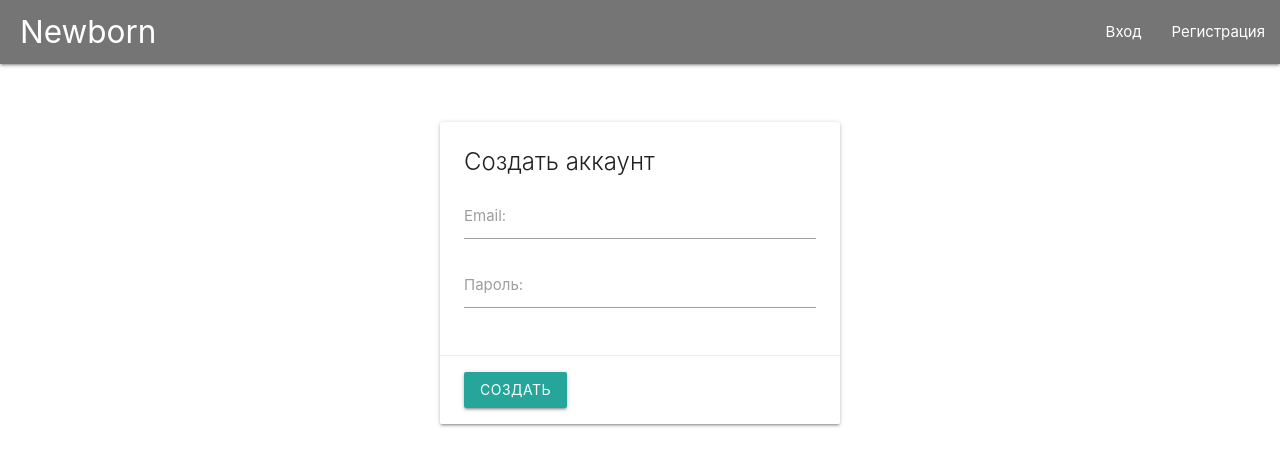
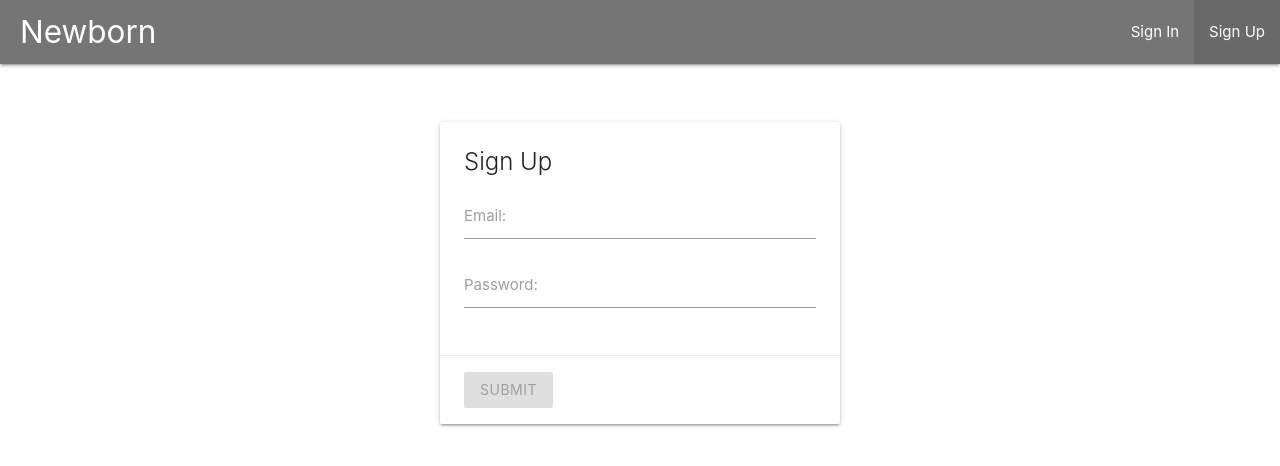
Before and after one commit to krizzis/mean_stack_course, an Angular app in the folder client/: page /register in a window 1280 px wide. Shown: the top 466 px of the page. Built offline with nearby package versions, Linux system fonts and the light colour scheme.

Commit message:
43. add registration service

```diff
--- a/client/src/app/login-page/login-page.component.html
+++ b/client/src/app/login-page/login-page.component.html
@@ -4,7 +4,7 @@
     (ngSubmit)="onSubmit()"
 >
     <div class="card-content">
-        <span class="card-title">Войти в систему</span>
+        <span class="card-title">Sign In</span>
         <div class="input-field">
             <input
                 id="email"
@@ -27,7 +27,7 @@
                 type="password"
                 formControlName="password"
                 [ngClass]="{'invalid': form.get('password').invalid && form.get('password').touched}">
-            <label for="password">Пароль:</label>
+            <label for="password">Password:</label>
             <span
             class="helper-text red-text"
             *ngIf="form.get('password').invalid && form.get('password').touched"
@@ -45,7 +45,7 @@
             class="modal-action btn waves-effect"
             [disabled]="form.invalid || form.disabled"
         >
-        Войти
+        OK
         </button>
     </div>
 </form>
--- a/client/src/app/register-page/register-page.component.html
+++ b/client/src/app/register-page/register-page.component.html
@@ -1,16 +1,51 @@
-<div class="card">
+<form
+    class="card"
+    [formGroup]="form"
+    (ngSubmit)="onSubmit()"
+>
     <div class="card-content">
-        <span class="card-title">Создать аккаунт</span>
+        <span class="card-title">Sign Up</span>
         <div class="input-field">
-            <input id="email" type="email" required>
+            <input
+                id="email"
+                type="email"
+                formControlName="email"
+                [ngClass]="{'invalid': form.get('email').invalid && form.get('email').touched}"
+            >
             <label for="email">Email:</label>
+            <span
+                class="helper-text red-text"
+                *ngIf="form.get('email').invalid && form.get('email').touched"
+            >
+                <span *ngIf="form.get('email').errors['required']">Email is required</span>
+                <span *ngIf="form.get('email').errors['email']">Must be valid email</span>
+            </span>
         </div>
         <div class="input-field">
-            <input id="password" type="password" required>
-            <label for="password">Пароль:</label>
+            <input
+                id="password"
+                type="password"
+                formControlName="password"
+                [ngClass]="{'invalid': form.get('password').invalid && form.get('password').touched}">
+            <label for="password">Password:</label>
+            <span
+            class="helper-text red-text"
+            *ngIf="form.get('password').invalid && form.get('password').touched"
+        >
+            <span *ngIf="form.get('password').errors['required']">Password is required</span>
+            <span *ngIf="form.get('password').errors['minlength']">
+                Password must to be at least {{form.get('password').errors['minlength']['requiredLength']}} characters long
+              </span>
+        </span>
         </div>
     </div>
     <div class="card-action">
-        <button class="modal-action btn waves-effect">Создать</button>
+        <button
+            type="submit"
+            class="modal-action btn waves-effect"
+            [disabled]="form.invalid || form.disabled"
+        >
+        Submit
+        </button>
     </div>
-</div>
+</form>
--- a/client/src/app/register-page/register-page.component.ts
+++ b/client/src/app/register-page/register-page.component.ts
@@ -1,15 +1,48 @@
-import { Component, OnInit } from '@angular/core';
-
+import { Component, OnDestroy, OnInit } from '@angular/core';
+import { FormControl, FormGroup, Validators } from '@angular/forms';
+import { ActivatedRoute, Params, Router } from '@angular/router';
+import { Subscription } from 'rxjs';
+import { AuthService } from '../shared/services/auth.service';
 @Component({
   selector: 'app-register-page',
   templateUrl: './register-page.component.html',
   styleUrls: ['./register-page.component.css']
 })
-export class RegisterPageComponent implements OnInit {
+export class RegisterPageComponent implements OnInit, OnDestroy {
 
-  constructor() { }
+  form: FormGroup;
+  aSub: Subscription;
+
+  constructor(private auth: AuthService,
+              private router: Router  ) { }
 
   ngOnInit(): void {
+    this.form = new FormGroup({
+      email: new FormControl(null, [Validators.required, Validators.email]),
+      password: new FormControl(null, [Validators.required, Validators.minLength(6)])
+    });
+  }
+
+  ngOnDestroy(): void {
+    if (this.aSub)
+      this.aSub.unsubscribe();
+  }
+
+  onSubmit(){
+    this.form.disable();
+    this.aSub = this.auth.register(this.form.value).subscribe(
+      () => {
+        this.router.navigate(['/login'], {
+          queryParams: {
+            registered: true
+          }
+        });
+      },
+      error => {
+        console.log(error);
+        this.form.enable();
+      }
+    )
   }
 
 }
--- a/client/src/app/shared/layouts/auth-layout/auth-layout.component.html
+++ b/client/src/app/shared/layouts/auth-layout/auth-layout.component.html
@@ -3,10 +3,10 @@
         <a routerLink="/" class="brand-logo">Newborn</a>
         <ul id="nav-mobile" class="right hide-on-med-and-down">
             <li routerLinkActive="active">
-                <a routerLink="login">Вход</a>
+                <a routerLink="login">Sign In</a>
             </li>
-            <li>
-                <a routerLink="register">Регистрация</a>
+            <li routerLinkActive="active">
+                <a routerLink="register">Sign Up</a>
             </li>
         </ul>
     </div>
--- a/client/src/app/shared/services/auth.service.ts
+++ b/client/src/app/shared/services/auth.service.ts
@@ -15,8 +15,11 @@
     constructor(private http: HttpClient) {
     };
 
+    register(user: User): Observable<User> {
+        return this.http.post<User>('/api/auth/register', user);
+    }
 
-    login(user: User): Observable<{token:string}> {
+    login(user: User): Observable<{token: string}> {
         return this.http.post<{token: string}>('/api/auth/login', user)
             .pipe(
                 tap(
```
